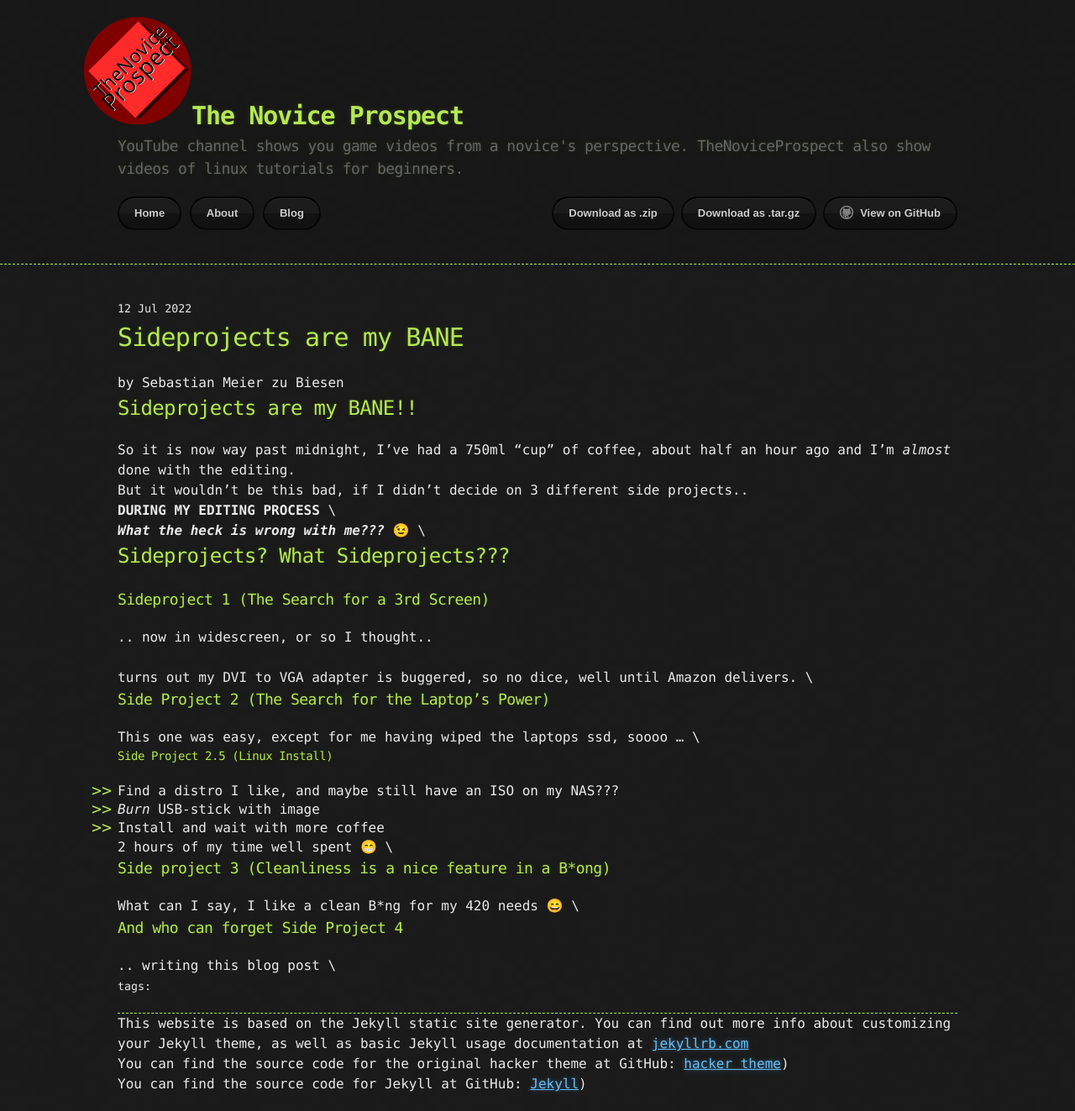
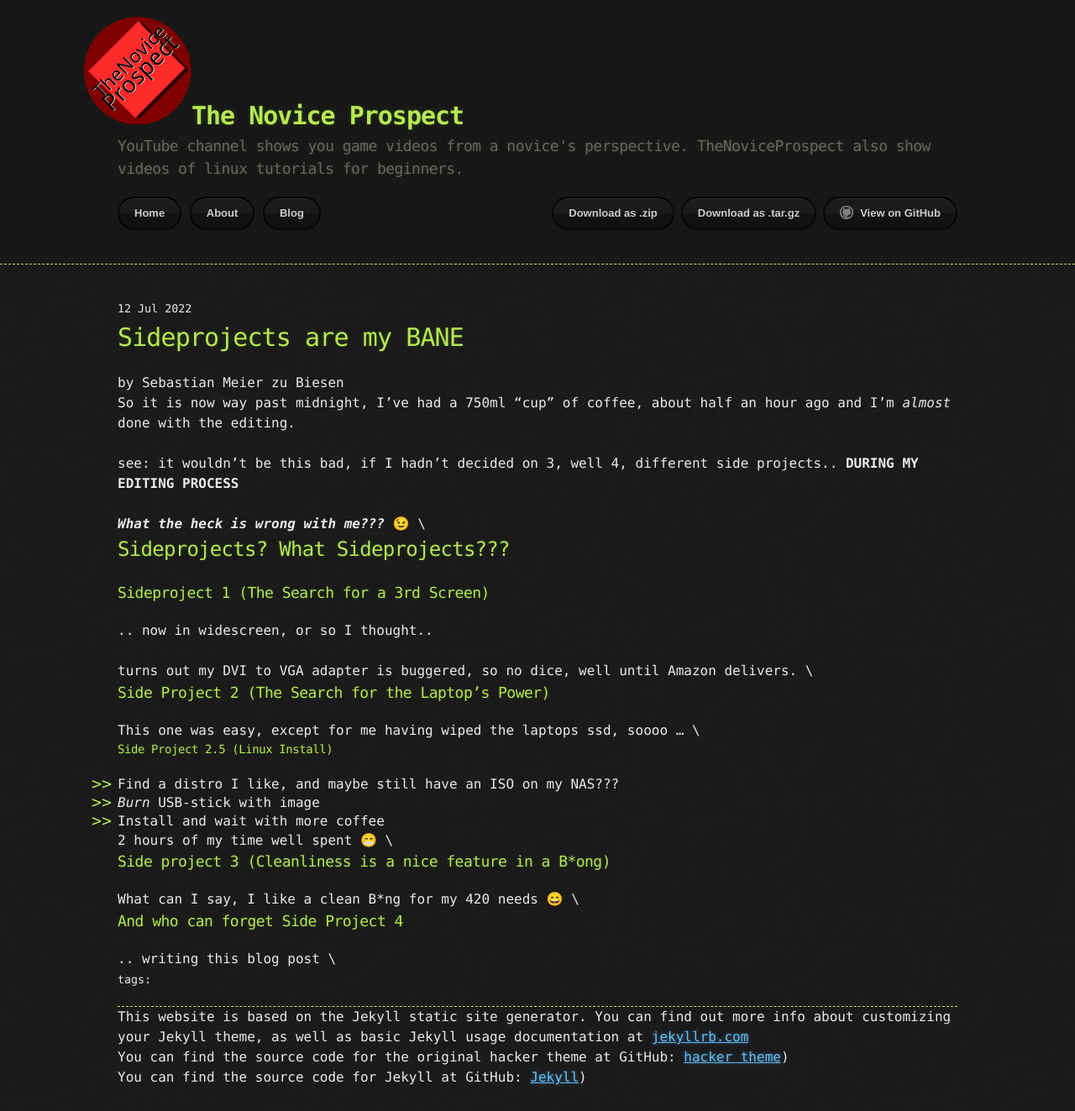
Before and after one commit to TheNoviceProspect/thenoviceprospect.github.io, a Jekyll site: the page built from _posts/2022-07-13-sideprojects.md, in a window 1280 px wide. Shown: the whole page at 84% size. Built offline with Jekyll 4.4.1, drawn with Linux system fonts in a browser that asks for light colours; emoji names are drawn with the system emoji font.

Commit message:
final "whitespace" edits

```diff
--- a/_posts/2022-07-13-sideprojects.md
+++ b/_posts/2022-07-13-sideprojects.md
@@ -6,14 +6,12 @@
 author: Sebastian Meier zu Biesen
 ---
 
-## Sideprojects are my BANE!!
-
 So it is now way past midnight, I've had a 750ml "cup" of coffee,
-about half an hour ago and I'm _almost_ done with the editing.
-
-But it wouldn't be this bad, if I didn't decide on 3 different side projects.. \
+about half an hour ago and I'm _almost_ done with the editing. \
+ \
+see: it wouldn't be this bad, if I hadn't decided on 3, well 4, different side projects..
 **DURING MY EDITING PROCESS** \
-
+ \
 ***What the heck is wrong with me???*** :wink: \
 
 ## Sideprojects? What Sideprojects???
```
